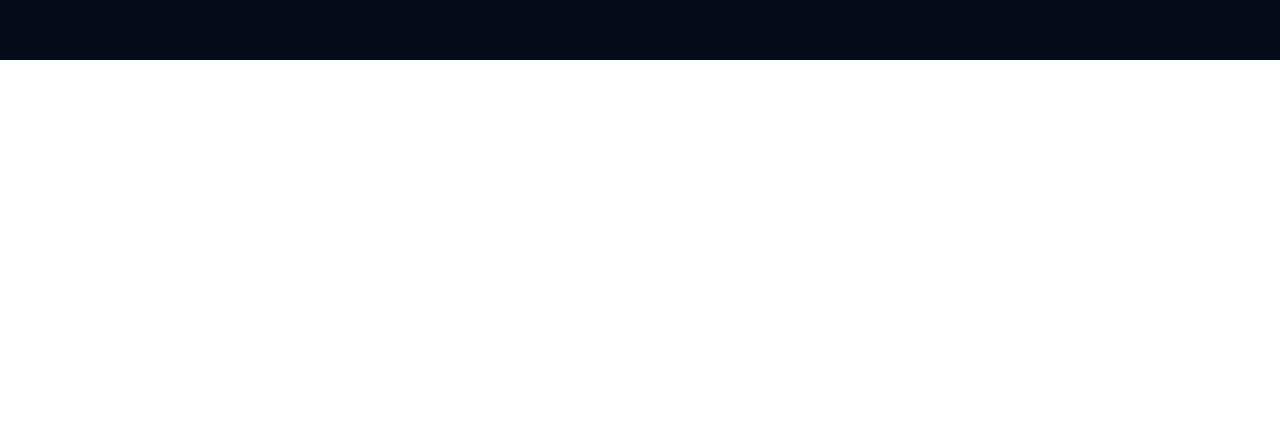
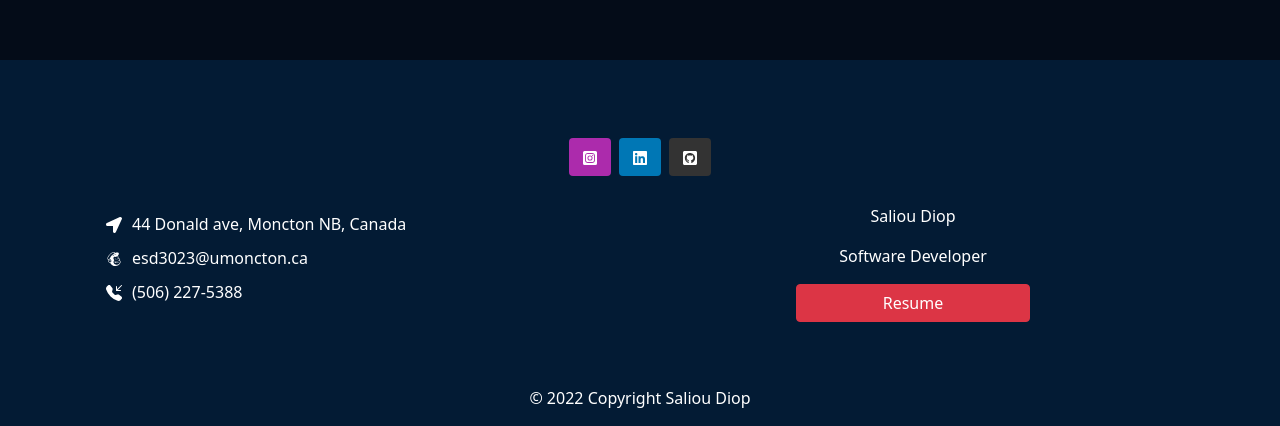
Before and after one commit to Saliou1920/website, a React (Create React App) app: page / in a window 1280 px wide. Shown: the part 1354-1780 px from the top of the page. Before the commit the page ends 1514 px from the top, so only its background shows below. Built offline with nearby package versions, Linux system fonts and the light colour scheme.

Commit message:
adding footer

```diff
--- a/src/App.js
+++ b/src/App.js
@@ -6,6 +6,7 @@ import Porjects from "./components/Projects/Porjects";
 import AOS from "aos";
 import "aos/dist/aos.css";
 import { useEffect } from "react";
+import Footer from "./components/Footer/Footer";
 
 function App() {
   useEffect(() => {
@@ -18,6 +19,7 @@ function App() {
       <Header />
       <Experience />
       <Porjects />
+      <Footer />
     </div>
   );
 }
--- /dev/null
+++ b/src/components/Footer/Footer.jsx
@@ -0,0 +1,75 @@
+import React from "react";
+import { Container } from "react-bootstrap";
+import {
+  FaInstagramSquare,
+  FaLinkedin,
+  FaGithubSquare,
+  FaLocationArrow,
+  FaMailchimp,
+} from "react-icons/fa";
+import { BsFillTelephoneInboundFill } from "react-icons/bs";
+import "./footer.css";
+
+export default function Footer() {
+  return (
+    <div className="footer text-center ">
+      <Container>
+        <div className="container p-4">
+          <section className="mb-4">
+            <a className="btn  m-1 instagram" href="#!" role="button">
+              <FaInstagramSquare />
+            </a>
+
+            <a
+              className="btn  btn-floating m-1 linkedin"
+              href="#!"
+              role="button"
+            >
+              <FaLinkedin />
+            </a>
+            <a className="btn  btn-floating m-1 github" href="#!" role="button">
+              <FaGithubSquare />
+            </a>
+          </section>
+
+          <div className=" row mb-4 d-flex justify-content-center align-items-center">
+            <div className="col-lg-6 col-md-6">
+              <div className=" mb-4 mb-md-0">
+                <ul className="list-unstyled mb-0">
+                  <li>
+                    <FaLocationArrow />
+                    <a href="#!">44 Donald ave, Moncton NB, Canada</a>
+                  </li>
+                  <li>
+                    <FaMailchimp />
+                    <a href="#!">esd3023@umoncton.ca</a>
+                  </li>
+                  <li>
+                    <BsFillTelephoneInboundFill />
+                    <a href="#!">(506) 227-5388</a>
+                  </li>
+                </ul>
+              </div>
+            </div>
+
+            <div className="col-lg-6 col-md-6">
+              <p>Saliou Diop</p>
+              <p>Software Developer</p>
+              {/* Download my resume */}
+              <button className="btn btn-danger">
+                <a className="text-white" href="../../saliou.pdf" download>
+                  {" "}
+                  Resume
+                </a>
+              </button>
+            </div>
+          </div>
+        </div>
+
+        <div className="text-center p-3">
+          © 2022 Copyright <a href="#home">Saliou Diop</a>
+        </div>
+      </Container>
+    </div>
+  );
+}
--- /dev/null
+++ b/src/components/Footer/footer.css
@@ -0,0 +1,30 @@
+.instagram {
+  background-color: #ac2bac;
+}
+.linkedin {
+  background-color: #0077b5;
+}
+.github {
+  background-color: #333;
+}
+
+.footer {
+  background-color: #031b34;
+  color: white;
+  padding-top: 50px;
+}
+
+.footer a {
+  text-decoration: none;
+  color: white;
+}
+ul {
+  text-align: justify;
+}
+
+li a {
+  margin-left: 10px;
+}
+li {
+  margin-bottom: 10px;
+}
```
